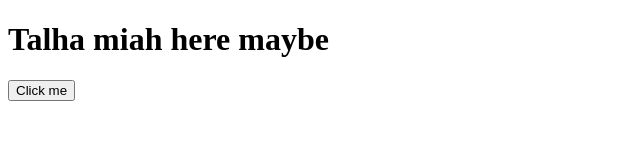
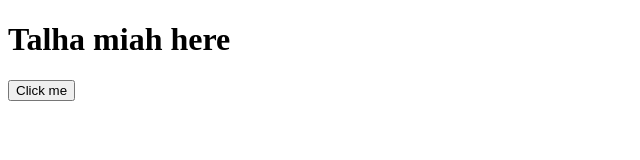
Before and after one commit to tmiah1/javascript, a plain HTML site: page index.html in a window 1280 px wide. Shown: the whole page, without its empty margins (0-640 px from the left). Drawn offline with Linux system fonts and the light colour scheme.

```diff
--- a/index.html
+++ b/index.html
@@ -9,7 +9,7 @@
     <script src="app.js" defer></script>
 </head>
 <body class="test">
-    <h1 id="title">Talha miah here maybe</h1>
+    <h1 id="title">Talha miah here </h1>
     <button onclick="toggleDarkMode()">Click me</button>
 </body>
 </html>
```
